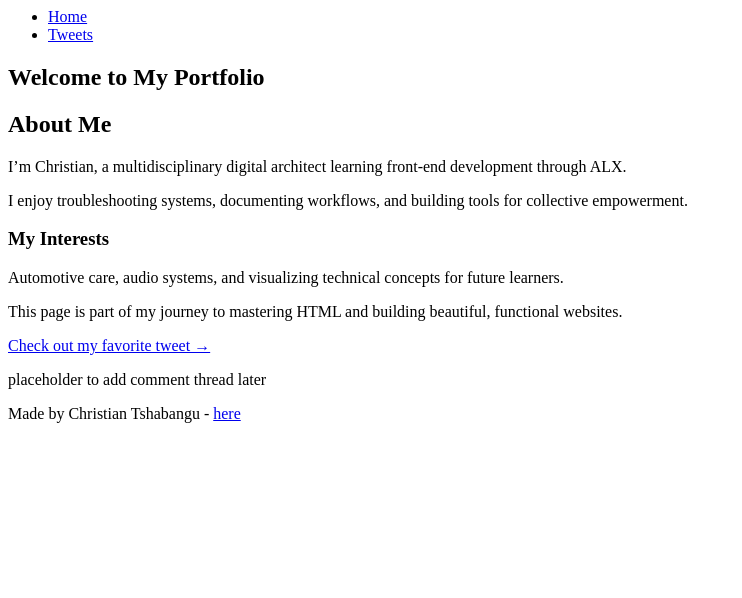
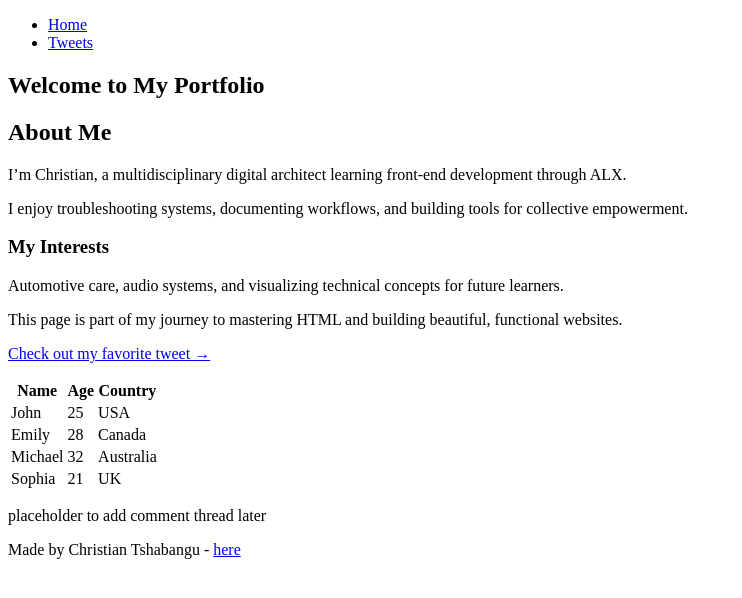
Before and after one commit to chrisriecen-pixel/My_First_Portfolio, a plain HTML site: page html_basic/index.html in a window 1280 px wide. Shown: the whole page, without its empty margins (0-742 px from the left). Drawn offline with Linux system fonts and the light colour scheme.

Commit message:
Add learners table to index.html for Task 4

```diff
--- a/html_basic/index.html
+++ b/html_basic/index.html
@@ -1,3 +1,9 @@
+<!DOCTYPE html>
+<html lang="en">
+  <head>
+    <meta charset="UTF-8" />
+    <title>My First HTML Page</title>
+  </head>
   <body>
     <header>
       <ul>
@@ -8,7 +14,6 @@
 
     <main>
       <article>
-      <!-- Your existing content goes here -->
         <h1>Welcome to My Portfolio</h1>
         <h2>About Me</h2>
         <p>I’m Christian, a multidisciplinary digital architect learning front-end development through ALX.</p>
@@ -17,7 +22,41 @@
         <p>Automotive care, audio systems, and visualizing technical concepts for future learners.</p>
         <p>This page is part of my journey to mastering HTML and building beautiful, functional websites.</p>
         <p><a href="tweets.html">Check out my favorite tweet →</a></p>
+
+        <!-- Learners Table -->
+        <table>
+          <thead>
+            <tr>
+              <th>Name</th>
+              <th>Age</th>
+              <th>Country</th>
+            </tr>
+          </thead>
+          <tbody>
+            <tr>
+              <td>John</td>
+              <td>25</td>
+              <td>USA</td>
+            </tr>
+            <tr>
+              <td>Emily</td>
+              <td>28</td>
+              <td>Canada</td>
+            </tr>
+            <tr>
+              <td>Michael</td>
+              <td>32</td>
+              <td>Australia</td>
+            </tr>
+            <tr>
+              <td>Sophia</td>
+              <td>21</td>
+              <td>UK</td>
+            </tr>
+          </tbody>
+        </table>
       </article>
+
       <aside>
         <p>placeholder to add comment thread later</p>
       </aside>
@@ -27,3 +66,4 @@
       <p>Made by Christian Tshabangu - <a href="https://github.com/chrisriecen-pixel" target="_blank">here</a></p>
     </footer>
   </body>
+</html>
```
Lines whose indentation alone changed are shown as unchanged.
